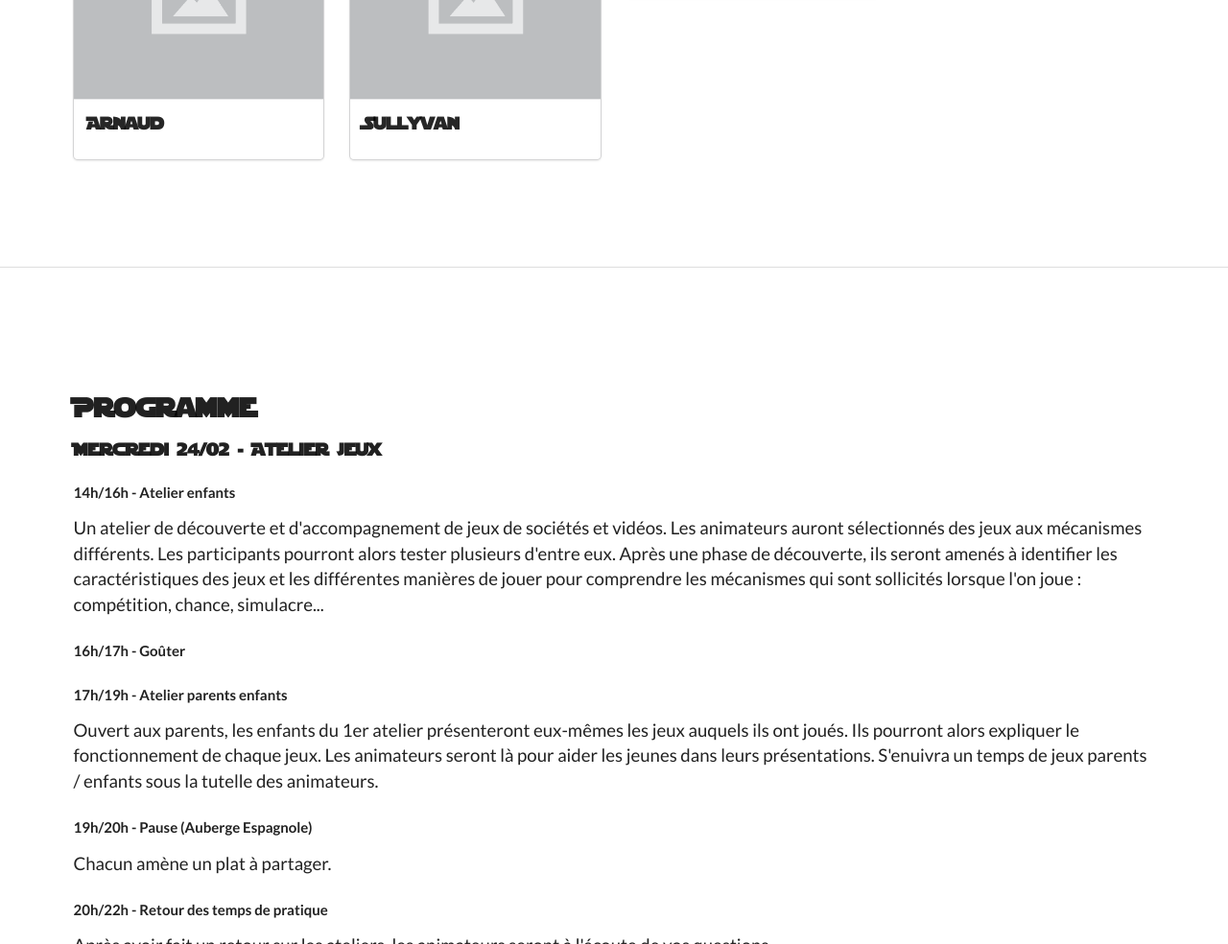
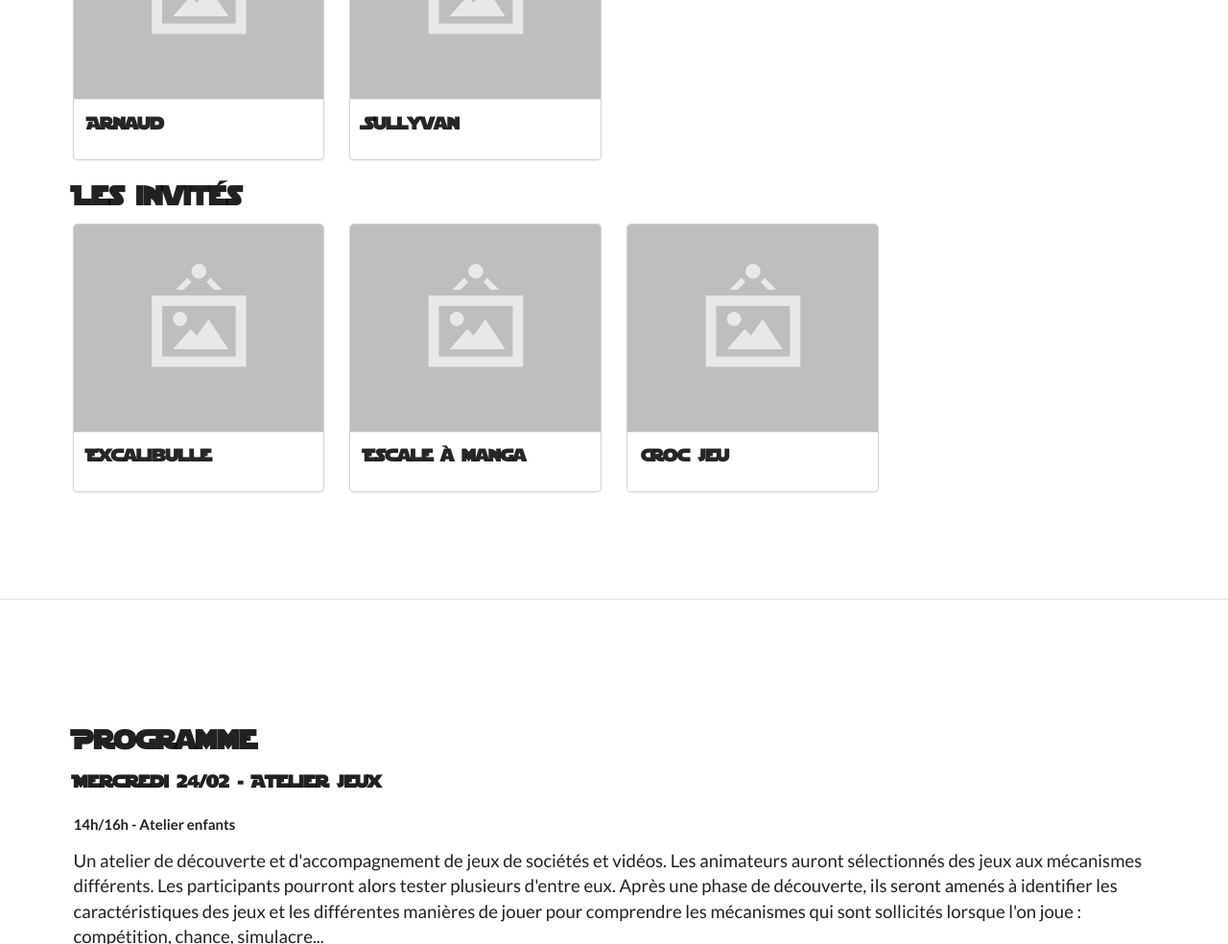
Before and after one commit to Club-Elec/festigeek_2016, a plain HTML site: page index.html in a window 1280 px wide. Shown: the part 3781-4765 px from the top of the page at 96% size. Drawn offline with Linux system fonts and the light colour scheme.

Commit message:
ajout des commerces

```diff
--- a/controllers/home.js
+++ b/controllers/home.js
@@ -76,12 +76,17 @@ var associations = [{
 }];
 
 var commerces = [{
-    name: "",
+    name: "Excalibulle",
     image: "no-image.png",
     meta: "",
     description: ""
 }, {
-    name: "",
+    name: "Escale à manga",
+    image: "no-image.png",
+    meta: "",
+    description: ""
+}, {
+    name: "Croc Jeu",
     image: "no-image.png",
     meta: "",
     description: ""
@@ -120,5 +125,6 @@ app.controller( "home", ["$scope", "$location", "$anchorScroll", function( $scop
     };
 
     $scope.associations = associations;
+    $scope.commerces = commerces;
     $scope.menu         = menu;
 }]);
--- a/views/home.html
+++ b/views/home.html
@@ -59,6 +59,7 @@
 
     <!-- associations -->
     <div id="associations" class="ui vertical stripe segment" >
+
         <div class="ui header container">
             <h3 class="ui header">Les associations</h3>
         </div>
@@ -83,6 +84,32 @@
                 </div>
             </div>
         </div>
+
+        <div class="ui header container">
+            <h3 class="ui header">Les invités</h3>
+        </div>
+
+        <div class="ui grid container">
+            <div class="row">
+                <div class="four wide column" data-ng-repeat="commerce in commerces">
+                    <div class="ui card">
+                        <div class="image">
+                            <img class="ui wireframe image" src="{{ 'ressources/images/' + commerce.image }}" alt="{{ commerce.name }}" />
+                        </div>
+
+                        <div class="content">
+                            <h3 class="header" >{{ commerce.name }}</h3>
+                            <div class="meta">
+                                <span><a href="{{ commerce.meta }}">{{ commerce.meta }}</a></span>
+                            </div>
+
+                            <div class="description ui justified" data-ng-bind-html="commerce.description" ></div>
+                        </div>
+                    </div>
+                </div>
+            </div>
+        </div>
+
     </div>
 
     <!-- Programme -->
```
